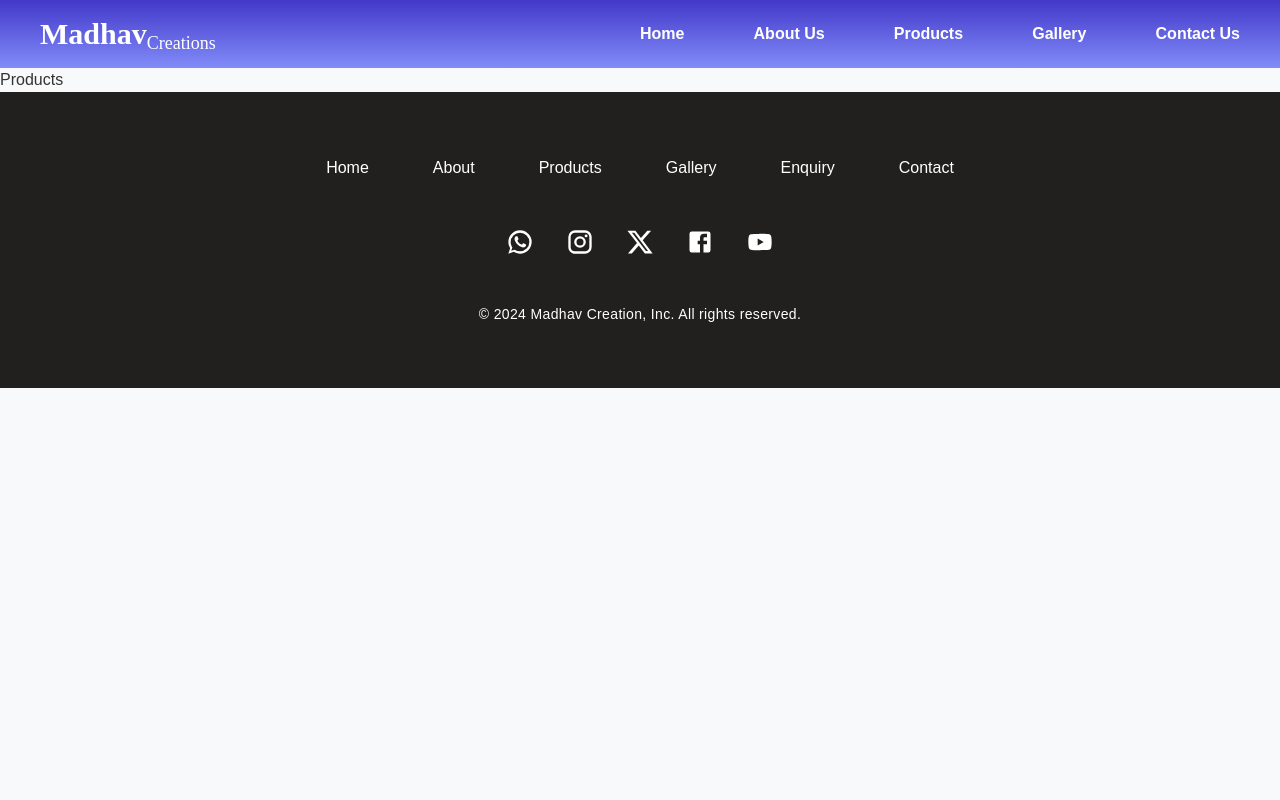
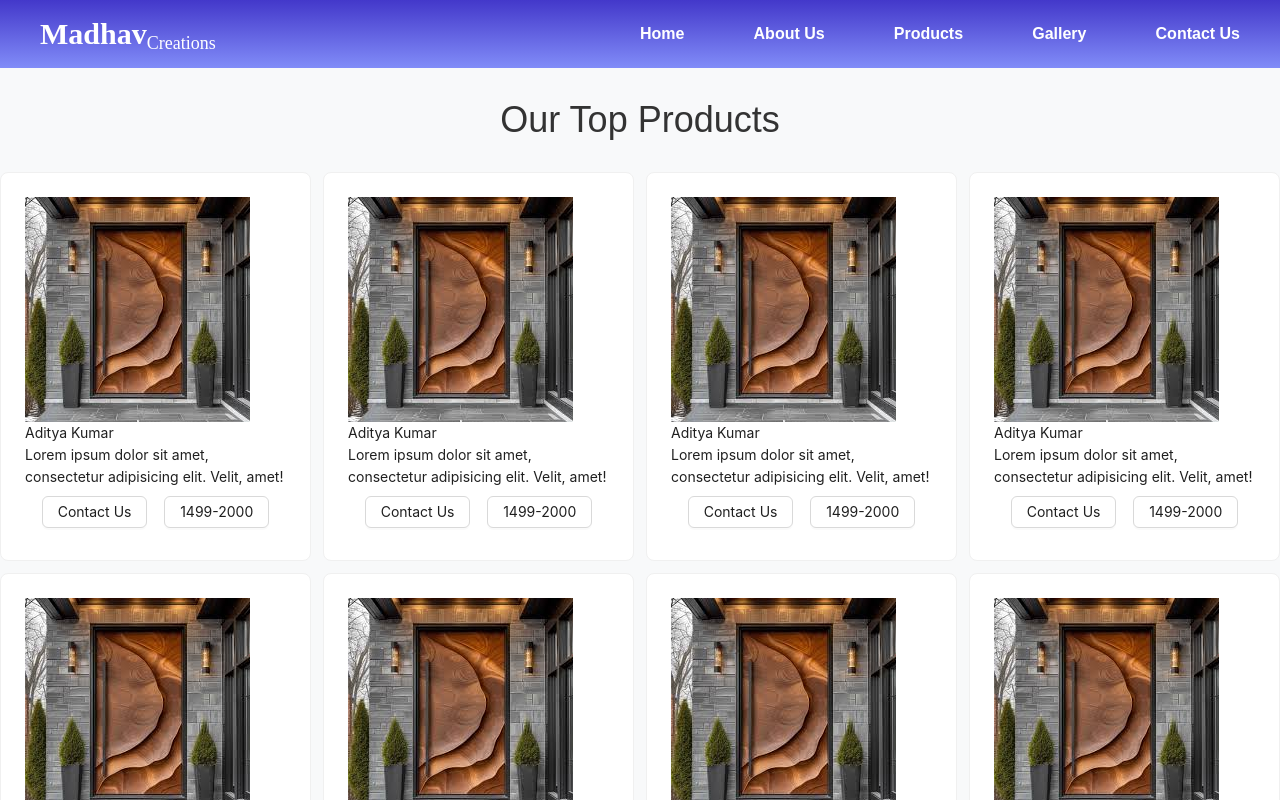
Before and after one commit to webitya/madhav-creations, a React (Vite) app: page /Products in a window 1280 px wide. Shown: the top 800 px of the page. Built offline with nearby package versions, Linux system fonts and the light colour scheme.

Commit message:
Aditya Prod

```diff
--- a/src/pages/Products/index.jsx
+++ b/src/pages/Products/index.jsx
@@ -1,3 +1,5 @@
+
+import ProductsHero from "../../components/Products/ProductsHero"
 import LayoutEl from "../../Shared/LayoutEl"
 
 
@@ -5,7 +7,7 @@ const Products=()=>{
     const display=(
         <>
           <LayoutEl>
-            <h1>Products</h1>
+              <ProductsHero/>
           </LayoutEl>
         </>
     )
```
